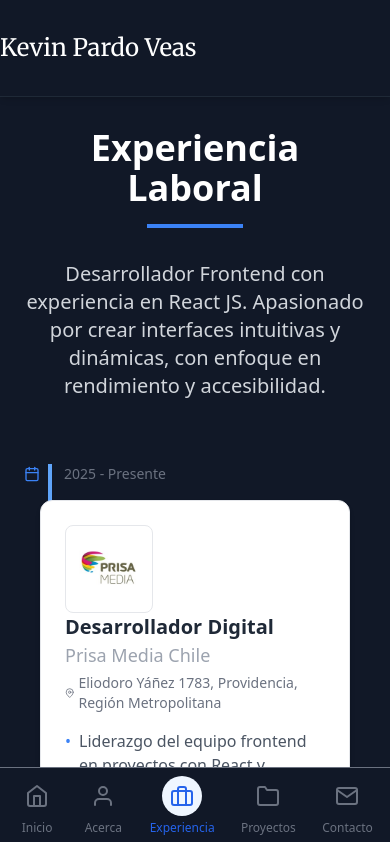
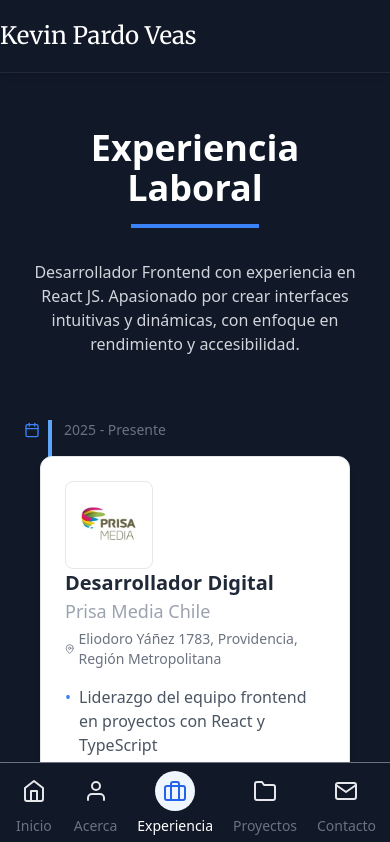
Before and after one commit to Krpardo27/kevin-portfolio, a React (Vite) app: page /experience in a window 390 px wide. Shown: the top 842 px of the page. Built offline with nearby package versions, Linux system fonts and the light colour scheme.

Commit message:
Se ajustó footer

```diff
--- a/src/components/Footer.jsx
+++ b/src/components/Footer.jsx
@@ -40,22 +40,22 @@ const Footer = () => {
       initial={{ opacity: 0 }}
       animate={{ opacity: 1 }}
       transition={{ duration: 0.8 }}
-      className="bg-gray-900 text-white py-12 px-4"
+      className="bg-gray-900 text-white lg:py-12 py-24 px-4"
     >
       <div className="max-w-6xl mx-auto">
         {/* Columna 2: Redes sociales */}
         {/* Divider */}
-        <div className="border-t border-gray-800 my-6"></div>
+        <div className="lg:border-t border-gray-800 my-6"></div>
 
         {/* Copyright y créditos */}
-        <div className="flex flex-col md:flex-row justify-between items-center text-gray-500 text-sm">
+        <div className="flex lg:flex-col md:flex-row justify-between items-center text-gray-500 text-sm">
           <motion.div
             whileHover={{ scale: 1.02 }}
             className="flex items-center mb-4 md:mb-0"
           >
             <FiHeart className="text-red-500 mx-1" />
             <span className="ml-1">
-              © {new Date().getFullYear()} Kevin Pardo. Todos los derechos
+              © {new Date().getFullYear()} Kevin Pardo Veas. Todos los derechos
               reservados.
             </span>
           </motion.div>
--- a/src/components/Header.jsx
+++ b/src/components/Header.jsx
@@ -6,7 +6,7 @@ import NavMobile from "./NavMobile";
 
 const Header = () => {
   return (
-    <header className="fixed top-0 left-0 w-full py-8 z-50 bg-gray-900 border-b border-gray-800 shadow-md">
+    <header className="fixed top-0 left-0 w-full lg:py-8 py-5 z-50 bg-gray-900 border-b border-gray-800 shadow-md">
       <div className=" h-full container mx-auto flex items-center justify-between w-full max-w-[1100px] mx-auto">
         <div className="flex items-center gap-2 h-full">
           <h1 className="text-white text-2xl font-primary">Kevin Pardo Veas</h1>
--- a/src/components/NavMobile.jsx
+++ b/src/components/NavMobile.jsx
@@ -40,14 +40,14 @@ const NavMobile = () => {
               className={`text-2xl p-2 rounded-full transition-colors ${
                 isActive(item.path)
                   ? "text-blue-600 bg-blue-50"
-                  : "text-gray-500 hover:text-blue-500"
+                  : "text-gray-200 hover:text-blue-500"
               }`}
             >
               {item.icon}
             </motion.div>
             <span
-              className={`text-xs mt-1 ${
-                isActive(item.path) ? "text-blue-600" : "text-gray-500"
+              className={`text-[14px] mt-1 ${
+                isActive(item.path) ? "text-white" : "text-gray-500"
               }`}
             >
               {item.name}
--- a/src/pages/Experience.jsx
+++ b/src/pages/Experience.jsx
@@ -62,8 +62,8 @@ const Experience = () => {
             <h2 className="text-4xl font-bold text-white mb-4">
               Experiencia Laboral
             </h2>
-            <div className="w-24 h-1 bg-blue-500 mx-auto mb-8"></div>
-            <p className="text-xl text-gray-300 max-w-3xl mx-auto">
+            <div className="w-32 h-1 bg-blue-500 mx-auto mb-8"></div>
+            <p className="lg:text-xl text-gray-300 max-w-3xl mx-auto">
               Desarrollador Frontend con experiencia en React JS. Apasionado por
               crear interfaces intuitivas y dinámicas, con enfoque en
               rendimiento y accesibilidad.
--- a/src/pages/Projects.jsx
+++ b/src/pages/Projects.jsx
@@ -82,7 +82,7 @@ const Projects = () => {
                 initial={{ opacity: 0, scale: 0.95 }}
                 animate={{ opacity: 1, scale: 1 }}
                 transition={{ duration: 0.5, delay: index * 0.1 }}
-                className="border-[1px] rounded-xl overflow-hidden shadow-md hover:shadow-lg transition-shadow"
+                className="border-[1px] border-gray-600 rounded-xl overflow-hidden shadow-md hover:shadow-lg transition-shadow"
               >
                 {/* Imagen del proyecto */}
                 <div className="h-48 overflow-hidden">
```
